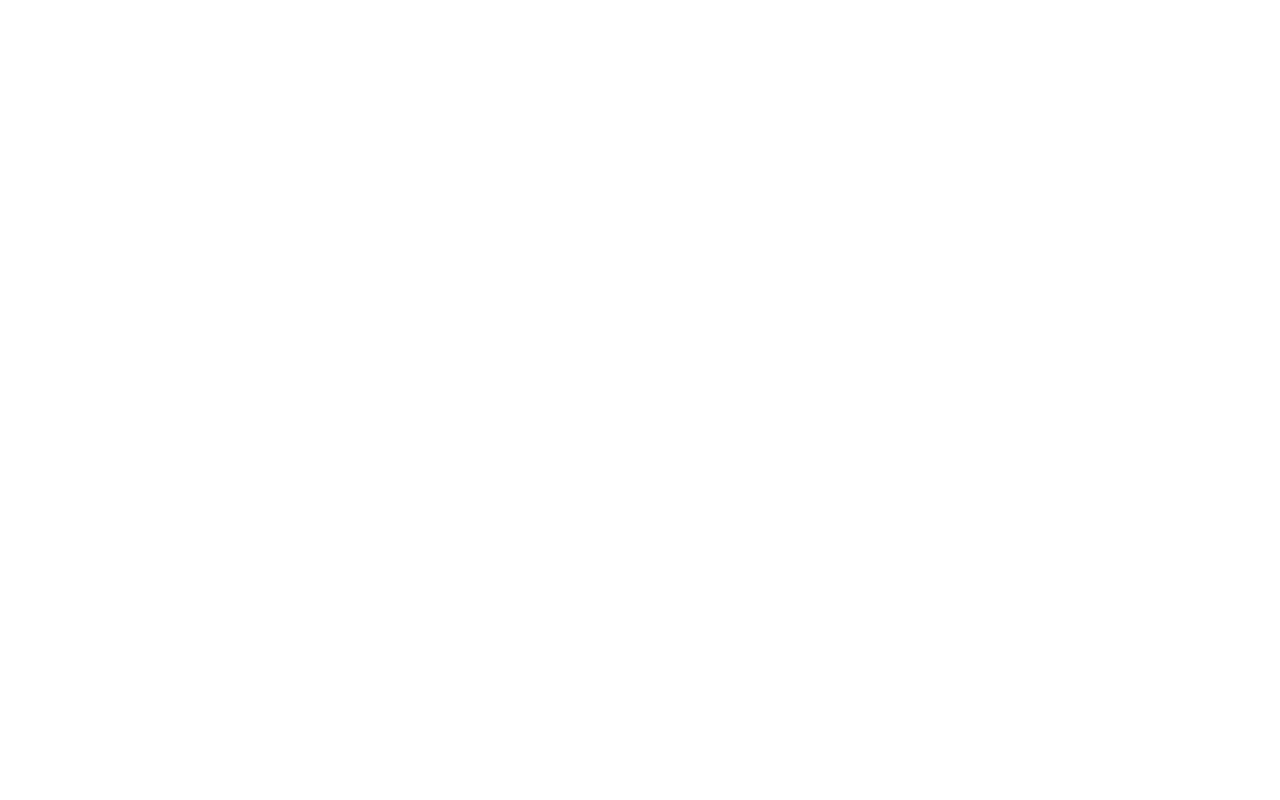
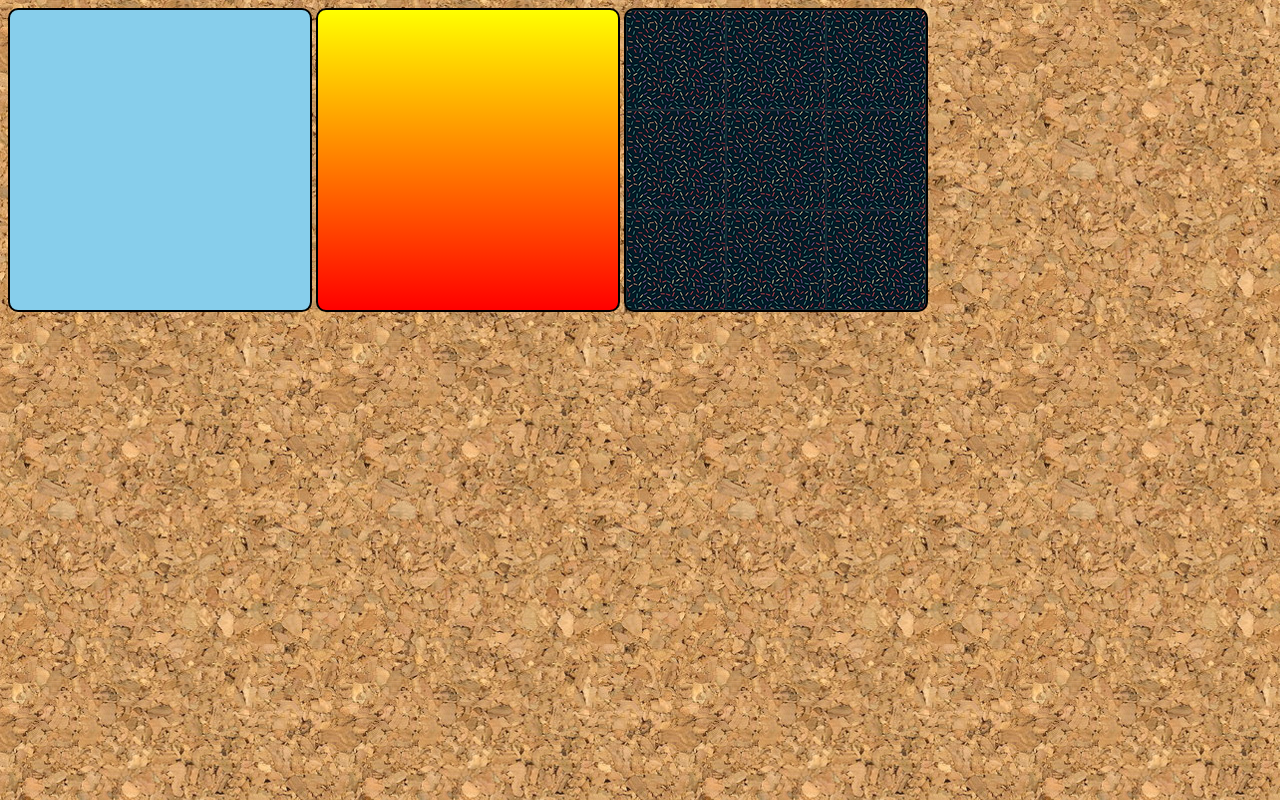
Before and after one commit to joselmosilva/projeto02, a plain HTML site: page index.html in a window 1280 px wide. Drawn offline with Linux system fonts and the light colour scheme.

Commit message:
atualizações

```diff
--- a/index.html
+++ b/index.html
@@ -4,9 +4,42 @@
     <meta charset="UTF-8">
     <meta http-equiv="X-UA-Compatible" content="IE=edge">
     <meta name="viewport" content="width=device-width, initial-scale=1.0">
-    <title>Trabalhando com imagens</title>
+    <title>Trabalhando com imagens de fundo</title>
+    <style>
+        body {
+            background-image: url(imagens/wallpaper001.jpg);
+        }
+        div.quadrado {
+            display: inline-block;
+            border: 2px solid black;
+            border-radius: 10px;
+            background-color: lightgray;
+            width:300px;
+            height: 300px;
+        }
+        div#q1 {
+            background-color: skyblue;
+
+        }
+        div#q2 {
+            background-image: linear-gradient(to bottom, yellow,red);
+
+        }
+        div#q3 {
+            background-image: url(imagens/pattern001.png);
+
+        }
+    </style>
 </head>
 <body>
+    <div  class="quadrado" id="q1">
 
+    </div >
+    <div class="quadrado" id="q2">
+
+    </div >
+    <div class="quadrado" id="q3">
+
+    </div>
 </body>
 </html>
```
